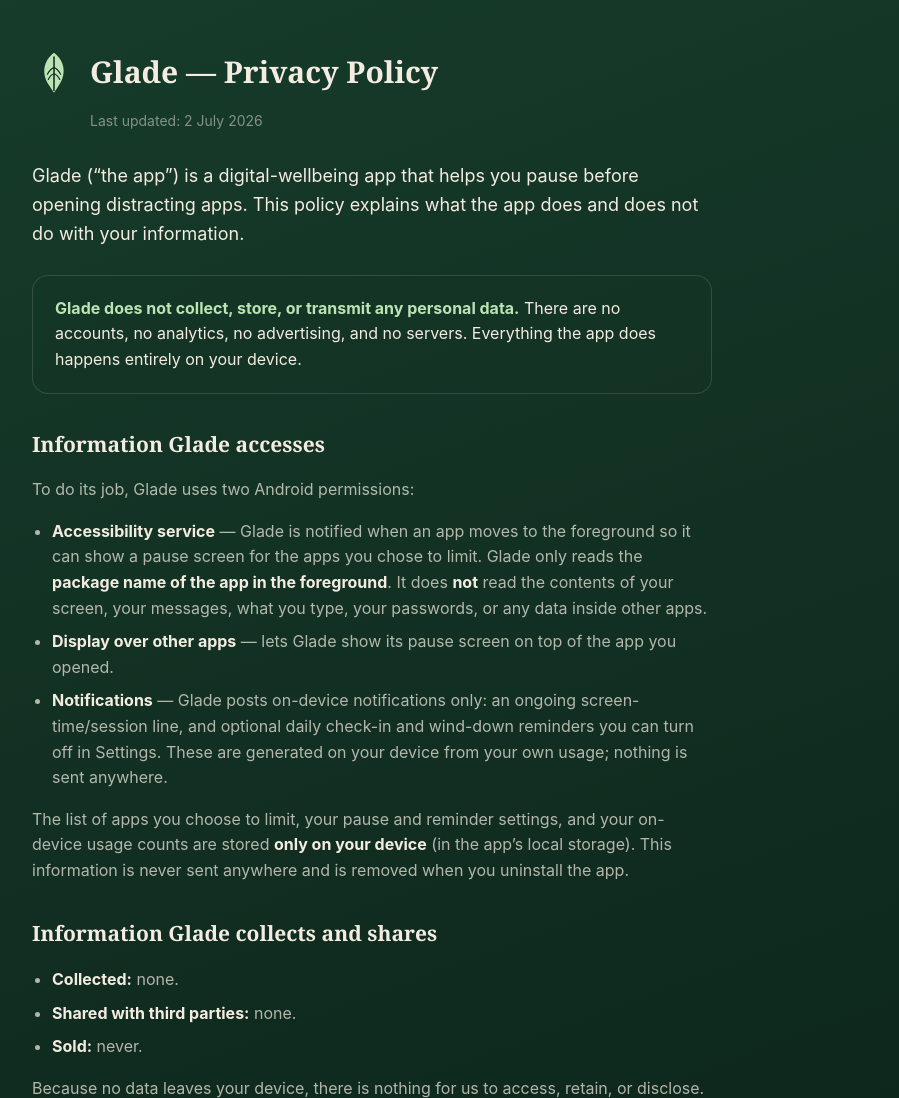
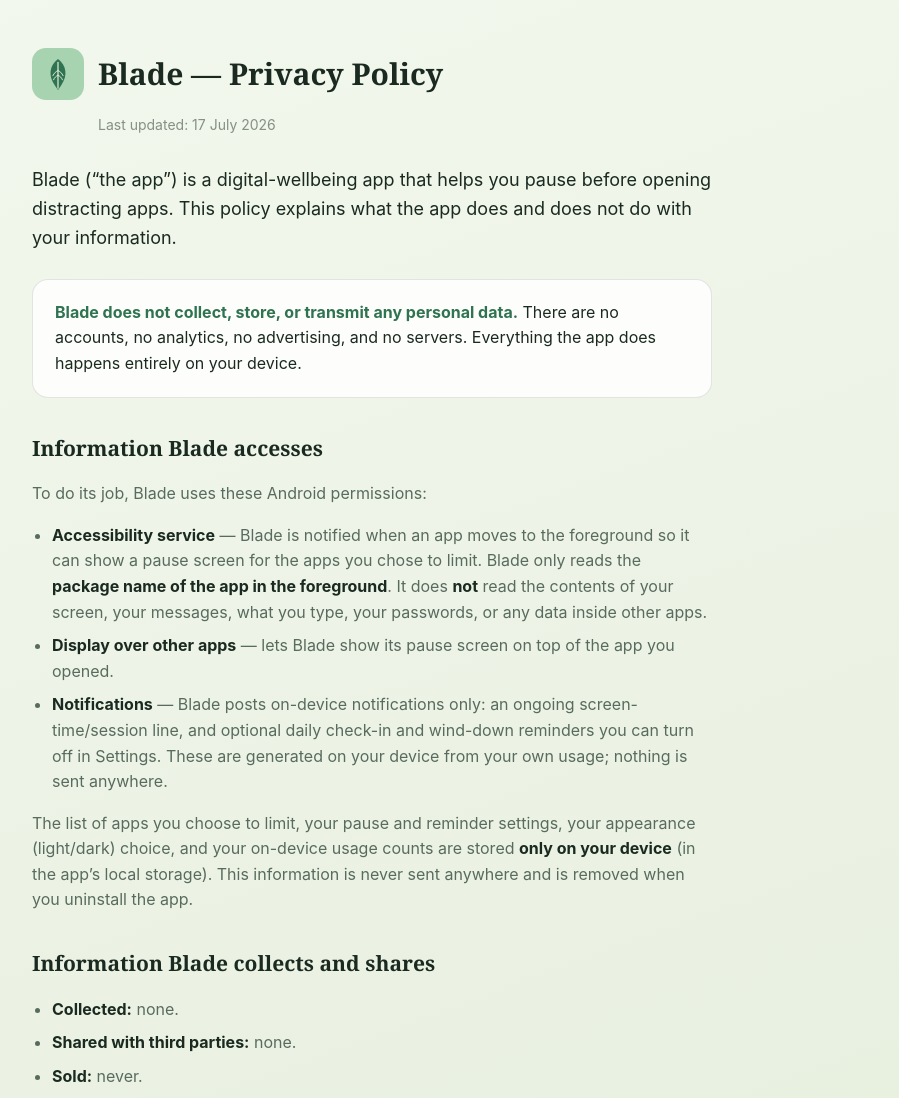
Before and after one commit to atul-krishnan/glade-privacy, a plain HTML site: page index.html in a window 1280 px wide. Shown: the top 1098 px of the page, without its empty margins (268-1167 px from the left). Drawn offline with Linux system fonts and the light colour scheme.

Commit message:
Rebrand privacy policy Glade → Blade; light re-skin, add appearance note
- Rename app-facing Glade → Blade (title, body, footer); package unchanged
- Re-skin to the app's light identity + new deep-fern leaf mark
- Note appearance (light/dark) choice is stored on-device
- Update last-updated to 17 July 2026

```diff
--- a/index.html
+++ b/index.html
@@ -3,13 +3,14 @@
 <head>
 <meta charset="utf-8">
 <meta name="viewport" content="width=device-width, initial-scale=1">
-<title>Glade — Privacy Policy</title>
-<meta name="description" content="Privacy policy for Glade, a digital-wellbeing app. Glade collects no personal data — everything happens on your device.">
+<title>Blade — Privacy Policy</title>
+<meta name="description" content="Privacy policy for Blade, a digital-wellbeing app. Blade collects no personal data — everything happens on your device.">
 <style>
   :root{
-    --bg-top:#173D2C; --bg-bottom:#0A1F16; --card:#16352645;
-    --text:#F4EBE1; --muted:rgba(244,235,225,0.72); --dim:rgba(244,235,225,0.5);
-    --leaf:#BCE3B4; --moss:#8FBF9F; --border:rgba(244,235,225,0.14);
+    --bg-top:#F3F8EE; --bg-bottom:#E4EDDB; --card:#FDFEFB;
+    --text:#1B2A20; --muted:#586B5E; --dim:rgba(27,42,32,0.5);
+    --leaf:#2F7350; --moss:#4C9E71; --border:rgba(27,42,32,0.12);
+    --chip:#A7D3B0;
   }
   *{box-sizing:border-box}
   html{-webkit-text-size-adjust:100%}
@@ -21,9 +22,13 @@
   }
   .wrap{max-width:680px; margin:0 auto}
   .brand{display:flex; align-items:center; gap:14px; margin-bottom:28px}
-  .brand svg{width:44px; height:44px; flex:none}
+  .mark{
+    width:52px; height:52px; flex:none; border-radius:14px;
+    background:var(--chip); display:flex; align-items:center; justify-content:center;
+  }
+  .mark svg{width:34px; height:34px}
   .brand h1{font-family:Georgia,"Times New Roman",serif; font-size:30px; margin:0; font-weight:600}
-  .updated{color:var(--dim); font-size:14px; margin:-14px 0 30px 58px}
+  .updated{color:var(--dim); font-size:14px; margin:-14px 0 30px 66px}
   .lede{font-size:18px; color:var(--text)}
   .short{
     background:var(--card); border:1px solid var(--border); border-radius:16px;
@@ -36,38 +41,41 @@
   li{margin:8px 0}
   li strong, p strong{color:var(--text)}
   a{color:var(--moss)}
+  code{background:rgba(27,42,32,0.06); padding:1px 5px; border-radius:5px}
   .foot{margin-top:42px; padding-top:20px; border-top:1px solid var(--border); color:var(--dim); font-size:14px}
 </style>
 </head>
 <body>
   <div class="wrap">
     <div class="brand">
-      <svg viewBox="0 0 100 100" xmlns="http://www.w3.org/2000/svg" aria-hidden="true">
-        <path d="M50 6 C74 24 80 54 60 82 C56 88 53 93 50 97 C47 93 44 88 40 82 C20 54 26 24 50 6 Z" fill="#BCE3B4"/>
-        <path d="M50 16 L50 92" stroke="#0C2419" stroke-width="3.4" stroke-linecap="round"/>
-        <path d="M50 40 C44 42 39 47 35 55 M50 54 C44 56 40 60 37 67 M50 40 C56 42 61 47 65 55 M50 54 C56 56 60 60 63 67" stroke="#0C2419" stroke-width="2.6" fill="none" stroke-linecap="round"/>
-      </svg>
-      <h1>Glade — Privacy Policy</h1>
+      <span class="mark">
+        <svg viewBox="0 0 100 100" xmlns="http://www.w3.org/2000/svg" aria-hidden="true">
+          <path d="M50 6 C74 24 80 54 60 82 C56 88 53 93 50 97 C47 93 44 88 40 82 C20 54 26 24 50 6 Z" fill="#2F7350"/>
+          <path d="M50 16 L50 92" stroke="#EAF3E4" stroke-width="3.4" stroke-linecap="round"/>
+          <path d="M50 40 C44 42 39 47 35 55 M50 54 C44 56 40 60 37 67 M50 40 C56 42 61 47 65 55 M50 54 C56 56 60 60 63 67" stroke="#EAF3E4" stroke-width="2.6" fill="none" stroke-linecap="round"/>
+        </svg>
+      </span>
+      <h1>Blade — Privacy Policy</h1>
     </div>
-    <p class="updated">Last updated: 2 July 2026</p>
+    <p class="updated">Last updated: 17 July 2026</p>
 
-    <p class="lede">Glade (“the app”) is a digital-wellbeing app that helps you pause before opening distracting apps. This policy explains what the app does and does not do with your information.</p>
+    <p class="lede">Blade (“the app”) is a digital-wellbeing app that helps you pause before opening distracting apps. This policy explains what the app does and does not do with your information.</p>
 
     <div class="short">
-      <strong>Glade does not collect, store, or transmit any personal data.</strong>
+      <strong>Blade does not collect, store, or transmit any personal data.</strong>
       There are no accounts, no analytics, no advertising, and no servers. Everything the app does happens entirely on your device.
     </div>
 
-    <h2>Information Glade accesses</h2>
-    <p>To do its job, Glade uses two Android permissions:</p>
+    <h2>Information Blade accesses</h2>
+    <p>To do its job, Blade uses these Android permissions:</p>
     <ul>
-      <li><strong>Accessibility service</strong> — Glade is notified when an app moves to the foreground so it can show a pause screen for the apps you chose to limit. Glade only reads the <strong>package name of the app in the foreground</strong>. It does <strong>not</strong> read the contents of your screen, your messages, what you type, your passwords, or any data inside other apps.</li>
-      <li><strong>Display over other apps</strong> — lets Glade show its pause screen on top of the app you opened.</li>
-      <li><strong>Notifications</strong> — Glade posts on-device notifications only: an ongoing screen-time/session line, and optional daily check-in and wind-down reminders you can turn off in Settings. These are generated on your device from your own usage; nothing is sent anywhere.</li>
+      <li><strong>Accessibility service</strong> — Blade is notified when an app moves to the foreground so it can show a pause screen for the apps you chose to limit. Blade only reads the <strong>package name of the app in the foreground</strong>. It does <strong>not</strong> read the contents of your screen, your messages, what you type, your passwords, or any data inside other apps.</li>
+      <li><strong>Display over other apps</strong> — lets Blade show its pause screen on top of the app you opened.</li>
+      <li><strong>Notifications</strong> — Blade posts on-device notifications only: an ongoing screen-time/session line, and optional daily check-in and wind-down reminders you can turn off in Settings. These are generated on your device from your own usage; nothing is sent anywhere.</li>
     </ul>
-    <p>The list of apps you choose to limit, your pause and reminder settings, and your on-device usage counts are stored <strong>only on your device</strong> (in the app’s local storage). This information is never sent anywhere and is removed when you uninstall the app.</p>
+    <p>The list of apps you choose to limit, your pause and reminder settings, your appearance (light/dark) choice, and your on-device usage counts are stored <strong>only on your device</strong> (in the app’s local storage). This information is never sent anywhere and is removed when you uninstall the app.</p>
 
-    <h2>Information Glade collects and shares</h2>
+    <h2>Information Blade collects and shares</h2>
     <ul>
       <li><strong>Collected:</strong> none.</li>
       <li><strong>Shared with third parties:</strong> none.</li>
@@ -76,7 +84,7 @@
     <p>Because no data leaves your device, there is nothing for us to access, retain, or disclose.</p>
 
     <h2>Children</h2>
-    <p>Glade does not knowingly collect any data from anyone, including children.</p>
+    <p>Blade does not knowingly collect any data from anyone, including children.</p>
 
     <h2>Changes</h2>
     <p>If this policy changes, the updated version will be posted at the same URL with a new “last updated” date.</p>
@@ -84,7 +92,7 @@
     <h2>Contact</h2>
     <p>Questions about this policy: <a href="mailto:soulsanchari@gmail.com">soulsanchari@gmail.com</a></p>
 
-    <div class="foot">© 2026 Glade. This page is the official privacy policy for the Glade Android app (package <code>com.glade.app</code>).</div>
+    <div class="foot">© 2026 Blade. This page is the official privacy policy for the Blade Android app (package <code>com.glade.app</code>). Formerly published as “Glade”.</div>
   </div>
 </body>
 </html>
```
